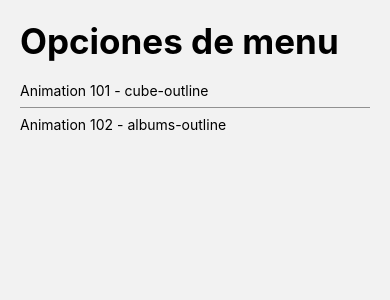
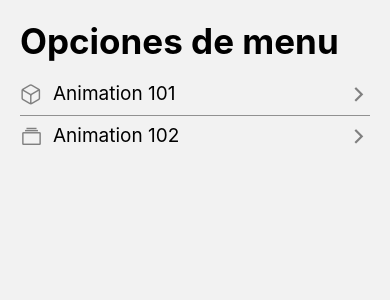
Before and after one commit to JorgeLpzGnz/06-RNComponents, a React Native app: screen /HomeScreen in a window 390 px wide. Shown: the top 300 px of the page. Built offline with nearby package versions, Linux system fonts and the light colour scheme.

Commit message:
192. FlatList P3 ( navegacion )

```diff
--- /dev/null
+++ b/src/components/FlatListMenuItem.tsx
@@ -0,0 +1,45 @@
+import React from 'react'
+import { StyleSheet, Text } from 'react-native';
+import { View } from 'react-native';
+import { MenuItem } from '../interfaces/appInterfaces';
+import Icon from 'react-native-vector-icons/Ionicons';
+import { TouchableOpacity } from 'react-native-gesture-handler';
+
+interface Props {
+    menuItem: MenuItem
+}
+
+export const FlatListMenuItem = ({ menuItem }: Props) => {
+    return (
+        <TouchableOpacity activeOpacity={ 0.8 }>
+            <View style={styles.container}>
+                <Icon
+                    name={menuItem.icon}
+                    color="grey"
+                    size={23}
+                />
+                <Text style={styles.itemText}>
+                    {menuItem.name}
+                </Text>
+
+                <Icon
+                    name="chevron-forward-outline"
+                    color="grey"
+                    size={23}
+                    style={{ position: 'absolute', right: 0 }}
+                />
+            </View>
+        </TouchableOpacity>
+    )
+}
+
+
+const styles = StyleSheet.create({
+    container: {
+        flexDirection: 'row',
+    },
+    itemText: {
+        marginLeft: 10,
+        fontSize: 19,
+    }
+});
--- /dev/null
+++ b/src/interfaces/appInterfaces.tsx
@@ -0,0 +1,5 @@
+export interface MenuItem {
+    name: string
+    icon: string
+    components: string
+}
--- a/src/screens/HomeScreen.tsx
+++ b/src/screens/HomeScreen.tsx
@@ -3,12 +3,8 @@ import { Text, View } from 'react-native'
 import { FlatList } from 'react-native-gesture-handler'
 import { styles } from '../theme/appTheme'
 import { useSafeAreaInsets } from 'react-native-safe-area-context'
-
-interface MenuItem {
-    name: string
-    icon: string
-    components: string
-}
+import { MenuItem } from '../interfaces/appInterfaces'
+import { FlatListMenuItem } from '../components/FlatListMenuItem'
 
 const menuItems = [
     {
@@ -26,13 +22,6 @@ const menuItems = [
 export const HomeScreen = () => {
 
     const { top } = useSafeAreaInsets()
-
-    const renderMenuItem = (menuItem: MenuItem) => (
-        <View>
-            <Text>{menuItem.name} - {menuItem.icon}</Text>
-        </View>
-    )
-
 
     const renderListHeader = () => (
 
@@ -61,12 +50,14 @@ export const HomeScreen = () => {
                 data={menuItems}
                 // funcion a la que tocar devolverle un elemento JSX
                 // Este elemto en el que va a renderizar la info de la data
-                renderItem={({ item }) => renderMenuItem(item)}
+                renderItem={({ item }) => <FlatListMenuItem menuItem={ item }/>}
                 // llave unica para cada elemnto del flatList ( tipo String )
                 keyExtractor={(item) => item.name}
                 ListHeaderComponent={ renderListHeader }
                 ItemSeparatorComponent={ itemSeparator }
             />
+
         </View>
     )
+
 }
```
